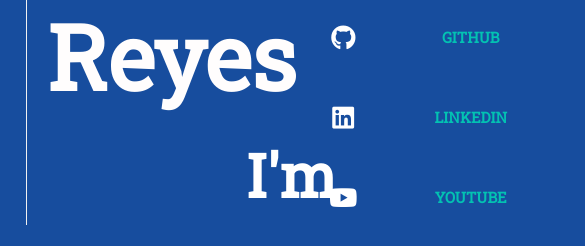
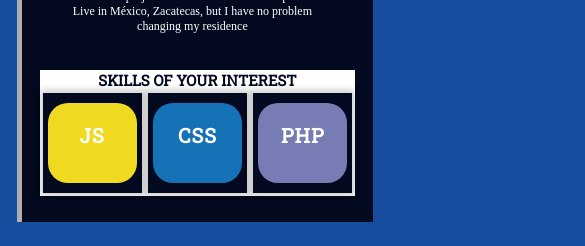
Before and after one commit to Arthurjim/Portfolio, a React (Create React App) app: page /#/aboutMe in a window 390 px wide. Shown: the part 447-693 px from the top of the page, 585 px wide, since content can reach past the window. Built offline with nearby package versions, Linux system fonts and the light colour scheme.

Commit message:
I Finished the responsive design for mobile

```diff
--- a/package.json
+++ b/package.json
@@ -1,7 +1,8 @@
 {
   "name": "portfolio",
   "version": "0.1.0",
-  "private": true,
+  "main": "index.js",
+
   "dependencies": {
     "@testing-library/jest-dom": "^5.11.4",
     "@testing-library/react": "^11.1.0",
--- a/src/components/Header.js
+++ b/src/components/Header.js
@@ -73,7 +73,82 @@ align-content: center;
 
 }
 
+@media screen and (max-width: 700px) {
 
+display: grid;
+top: 0;
+grid-template-columns:none;
+
+grid-template-rows: 50% 50%;
+width: 100vw;
+
+height: 85px;
+
+order: 5;
+z-index: 100;
+
+
+.header__logo{
+color: var( --letras-azul);
+text-shadow: 0px 4px 0px rgb(80, 0, 0);
+
+margin: auto 10px;
+font-size: 35px;
+text-transform: uppercase;
+font-weight: 700;
+letter-spacing: 5px;
+width: 90%;
+text-align: center;
+}
+.header__logo span{
+color: var( --letras-azul);
+font-size: 30px;
+
+}
+.header__form{
+width: 100%;
+height: 100%;
+justify-content: center;/*Ajustar todo el contenido horizontal*/
+/* Solo a estos dos se les puede aplicar space-evenly, space-between */
+align-content: center;/*Ajustar todo el contenido verticalmente*/
+
+}
+.header__form ul{
+display: grid;
+column-gap: 10px;
+width: 100%;
+height: 50px;
+
+}
+.header__form ul li{
+display: inline-block;
+text-align: center;
+align-items: center;
+justify-content: center;
+
+
+}
+
+.header__form ul li a{
+color:#000;
+text-decoration: none;
+font-size:17px;
+font-weight: 500;
+line-height: 40px;
+}
+.header__form ul .active{
+border-bottom: 1px solid white;
+
+}
+.header__form ul li::first-letter{
+color: var( --letras-azul);
+text-shadow: 0px 2px 0px rgb(80, 0, 0);
+
+font-size:20px;
+
+}
+
+}
 `
 const Header = () => {
   return (
--- a/src/components/formContact.js
+++ b/src/components/formContact.js
@@ -1,5 +1,4 @@
 import React from 'react';
-import code  from '../images/coding.png'
 import styled from 'styled-components'
 
 const FormContactStyled = styled.form`
@@ -72,6 +71,45 @@ input{
 input::placeholder{
   text-align:center;
 }
+@media screen and (max-width:800px){
+  width: 90%;
+height:500px;
+margin: 50px auto;
+border:7px solid #C1BEBE;
+border-radius:10px;
+
+.form{
+  text-align:center;
+  width: 100%;
+height:90%;
+color:white;
+display:grid;
+grid-template-columns: none;
+grid-template-rows:20% auto;
+}
+
+.name{
+  display:block;
+  margin-top:40px;
+}
+.name input{
+  display:block;
+  margin:auto;
+  width:250px;
+  height:30px;
+}
+.message{
+  display:block;
+  margin-top:40px;
+
+}
+.message input{
+  display:block;
+  margin:auto;
+  width:70%;
+  height:105px;
+}
+}
 `
 const FormContact = () => {
   return (
--- a/src/components/infoAboutMe.js
+++ b/src/components/infoAboutMe.js
@@ -36,6 +36,62 @@ text-align: center;
   text-shadow: 0px 1px 0px rgb(80, 0, 0);
 
 }
+
+@media screen and (max-width: 1000px){
+display: grid;
+
+
+width: 90%;
+background:#03091E;
+border-left: 5px solid #afafaf;
+.main_info{
+color: #fff;
+width:80%;
+}
+.main_info-div{
+  width:100%;
+  padding: 10px 30px;
+
+}
+.main_info-div p{
+  width:100%;
+
+text-align: center;
+font-size: 18px;
+
+font-family: cursive;
+
+}
+}
+@media screen and (max-width: 800px){
+
+display: grid;
+
+grid-template-rows:1fr 1fr 1fr;
+grid-template-columns: none;
+
+width: 90%;
+background:#03091E;
+border-left: 5px solid #afafaf;
+.main_info{
+color: #fff;
+width:80%;
+}
+.main_info-div{
+  width:100%;
+  padding: 10px 30px;
+
+}
+.main_info-div p{
+  width:100%;
+
+text-align: center;
+font-size: 12px;
+font-family: cursive;
+
+}
+
+}
 `
 const InfoAboutMe = ({children}) => {
   return (
--- a/src/components/mainHome.js
+++ b/src/components/mainHome.js
@@ -140,7 +140,66 @@ color:black;
    }
 
 }
+@media screen and (max-width: 700px) {
+   .main__info-div{
+   width: 100%;
+   height: 100%;
+   border-left: 1px solid rgb(93, 238, 205);
+   /* border-bottom: 1px solid rgb(93, 238, 205); */
 
+  margin: 30px 15px;
+  padding:20px;
+  /* object-fit: cover; */
+  /* border: 1px solid red; */
+
+}
+.main__info-div  p{
+   margin-top: 25px;
+   font-size: 20px;
+   letter-spacing: 3px;
+   color:rgb(255, 255, 255);
+   text-align: center;
+
+}
+.main__info-div h2{
+   margin-top: 25px;
+   font-size: 45px;
+   font-weight: 800;
+   color:rgb(255, 253, 253);
+   text-align: center;
+
+}
+.main__info-div h2 span{
+   color: var( --letras-azul);
+   text-shadow: 0px 4px 0px rgb(80, 0, 0);
+
+
+}
+.main__info-div  h3{
+   margin-top: 25px;
+
+   font-size: 30px;
+   font-weight: 800;
+   color:rgb(255, 255, 255);
+
+   text-align: center;
+
+   align-self: top;
+   padding-top: 20px;
+
+}
+.main__info-div  h3 span{
+   color: var( --letras-azul);
+   text-shadow: 0px 4px 0px rgb(80, 0, 0);
+}
+.main__animation{
+   display: none;
+}
+.main__contact .btn{
+   width:50%;
+   margin: 10% 20%;
+}
+}
 `
 
 const MainHome = () => {
--- a/src/components/photoAbout.js
+++ b/src/components/photoAbout.js
@@ -10,7 +10,7 @@ text-align: center;
 .photo{
 width: 100%;
 object-position: center center;
-border-radius: 20%;
+border-radius: 0;
 }
 .title{
 text-align: center;
@@ -21,6 +21,16 @@ color:var(--letras-azul)
 }
 .title span{
   color:white;
+}
+@media (max-width: 700px){
+  height: 100%;
+   text-align: center;
+   color: #fff;
+}
+.photo{
+   box-shadow: 10px -10px var(--letras-azul);
+   width: 160px;
+   object-position: center center;
 }
 `
 const PhotoAbout = () => {
--- a/src/components/projectsList.js
+++ b/src/components/projectsList.js
@@ -86,28 +86,76 @@ i{
    font-size: 35px;
    margin: 20px;
 }
+@media screen and (max-width:700px){
+   .top-projects__one{
+      width: 85%;
+      font-size:12px;
+      height: 350px;
+      margin: 10px auto;
+      display: grid;
+      grid-template-columns: none;
+      grid-template-rows: 50% auto 10%;
 
+      color: rgb(214, 214, 214);
+      border-radius: 20px 0;
+      border: 3px solid rgb(102, 102, 102);
+      background: rgba(10, 10, 10, 0.582);
+   }
+   .top-projects-img__one img{
+   object-fit: contain;
+   height:90%;
+   margin: auto;
+   border-radius: 10px;
+}
+
+.top-projects-img__two img{
+   object-fit: contain;
+   width:90%;
+
+   height:100%;
+
+   margin: auto;
+   border-radius: 10px;
+}
+.top-projects-img__three img{
+   object-fit: contain;
+
+   height:100%;
+   margin: auto;
+
+
+   border-radius: 10px;
+}
+.links{
+   width:100%;
+   text-align:center;
+}
+i{
+   font-size: 15px;
+   margin: 5px 20px;
+}
+}
 `
 const ProjecstList = () => {
   return (
     <ProjectListStyled>
       <div class="top-projects__one">
-         <div class="top-projects-info">
+          <div class="top-projects-info">
             <h3>Ecommerce</h3>
             <p>This project was create with React and useContext
                <br/>
                It's hosting in a firebase hosting
                Lorem ipsum dolor sit amet, consectetur adipisicing elit. Illum modi animi facilis iure excepturi maiores voluptatem eos praesentium dicta distinctio perspiciatis, fugiat culpa rem magnam harum impedit numquam itaque nesciunt!
             </p>
-         </div>
-         <div class="top-projects-img__one">
+          </div>
+          <div class="top-projects-img__one">
 
              <img  src={ecommerce} alt="" />
 
              <img  src={ecommercet} alt="" />
 
-         </div>
-          <div>
+          </div>
+          <div className="links">
              <i class="fab fa-github"></i>
 
              <i class="fas fa-share-square"></i>
@@ -127,7 +175,7 @@ const ProjecstList = () => {
              <img src={register} alt="" />
 
           </div>
-          <div>
+          <div className="links">
              <i class="fab fa-github"></i>
 
              <i class="fas fa-share-square"></i>
@@ -148,7 +196,7 @@ const ProjecstList = () => {
              <img src={point} alt="" />
 
           </div>
-          <div>
+          <div className="links">
              <i class="fab fa-github"></i>
 
              <i class="fas fa-share-square"></i>
--- a/src/components/skillInfo.js
+++ b/src/components/skillInfo.js
@@ -173,6 +173,174 @@ const SkillInfoStyled = styled.div`
     color:#fff;
 
   }
+
+  @media screen and (max-width: 800px){
+
+
+  grid-column: 1 / 2;
+
+   width:90%;
+   margin:auto;
+   h2{
+     font-size:15px;
+   }
+   .skills{
+    width:100%;
+  display:flex;
+  justify-content:center;
+  align-items:center;
+  }
+  .topSkill{
+  position:relative;
+  background:#03091E;
+
+
+  width:100px;
+  height:100px;
+  display:flex;
+  justify-content:center;
+  align-items:center;
+  flex-direction:column;
+  margin:.2rem;
+  box-shadow:0 0px 7px 3px rgba(0, 0, 0, 0.2);
+
+
+  }
+  .topSkill:hover {
+    background:#022e70;
+
+  }
+ .topSkill .porcent{
+   display:none;
+   position:relative;
+    width:50px;
+    height:50px;
+  }
+  .topSkill .porcent svg{
+
+  display:none;
+   position:relative;
+    width:50px;
+    height:50px;
+  }
+  .topSkill .porcent svg circle{
+    width:50px;
+    height:50px;
+    fill:none;
+    stroke-width:10;
+    stroke:#000;
+    transform:translate(5px, 5px);
+    stroke-dasharray:220;
+    stroke-dashoffset:220;
+
+  }
+  .porcent svg circle:nth-child(1){
+    stroke-dashoffset:0;
+    stroke:#f3f3f3
+  }
+  .porcent svg circle:nth-child(2){
+    stroke-dashoffset:calc(220 - (220 * 60)/100);
+    stroke:#03a9f4;
+  }
+ /* PROCENT CSS */
+  .topSkill .porcentcss{
+  display:none;
+
+   position:relative;
+    width:50px;
+    height:50px;
+  }
+  .topSkill .porcentcss svg{
+    display:none;
+    position:relative;
+    width:50px;
+    height:50px;
+  }
+  .topSkill .porcentcss svg circle{
+    width:50px;
+    height:50px;
+    fill:none;
+    stroke-width:5;
+    stroke:#000;
+    transform:translate(5px, 5px);
+    stroke-dasharray:220;
+    stroke-dashoffset:220;
+
+  }
+  .porcentcss svg circle:nth-child(1){
+    stroke-dashoffset:0;
+    stroke:#f3f3f3
+  }
+  .porcentcss svg circle:nth-child(2){
+    stroke-dashoffset:calc(220 - (220 * 75)/100);
+    stroke:#03a9f4;
+  }
+   /* PROCENT CSS */
+   .topSkill .porcentphp{
+  display:none;
+
+   position:relative;
+    width:50px;
+    height:50px;
+  }
+  .topSkill .porcentphp svg{
+    display:none;
+    position:relative;
+    width:50px;
+    height:50px;
+  }
+  .topSkill .porcentphp svg circle{
+    width:50px;
+    height:50px;
+    fill:none;
+    stroke-width:5;
+    stroke:#000;
+    transform:translate(5px, 5px);
+    stroke-dasharray:220;
+    stroke-dashoffset:220;
+
+  }
+  .porcentphp svg circle:nth-child(1){
+    stroke-dashoffset:0;
+    stroke:#f3f3f3
+  }
+  .porcentphp svg circle:nth-child(2){
+    stroke-dashoffset:calc(220 - (220 * 55)/100);
+    stroke:#03a9f4;
+  }
+ .number{
+    position:absolute;
+    top:0;
+    left:0;
+    width:100%;
+    height:100%;
+    display:flex;
+    justify-content:center;
+    align-items:center;
+
+    color:#fff;
+  }
+ .number h2{
+    font-size:20px;
+  }
+ .number h2 span{
+    font-size:10px;
+  }
+
+
+  .text{
+    font-weight:700;
+    letter-spacing:1px;
+    width:80%;
+    height:70%;
+    text-align:center;
+    line-height:55px;
+    margin:10px;
+    padding:5px;
+    font-size:20px;
+    border-radius:20px;
+  }
+  }
 `
 const SkillInfo = () => {
   return (
--- a/src/components/socialLinks.js
+++ b/src/components/socialLinks.js
@@ -49,6 +49,46 @@ const SocialLinksStyled = styled.div`
    font-size: 15px;
    font-weight: 700;
 }
+@media screen and (max-width:700px){
+  .main_social{
+   width: 100px;
+   height: 400px;
+   display: grid;
+   grid-template-rows: auto;
+   justify-content: right;
+   position: fixed;
+   right: 0;
+   bottom: 0;
+}
+.main_social-item{
+   transition: none;
+
+   display: grid;
+   grid-template-columns: 30% 70%;
+   height: 100%;
+   width: 50px;
+
+   position: relative;
+   right: 0px;
+   border-radius: 55px 0 0 55px;
+   text-align: center;
+   justify-self: left;
+   align-items: center
+
+}
+.main_social-item:hover{
+   transition: none;
+   width: 50px;
+   display: grid;
+   justify-self: center;
+   right: 0;
+
+
+}
+.main_social-item a{
+  display:none;
+}
+}
 `
 
 
--- a/src/containers/Home.js
+++ b/src/containers/Home.js
@@ -12,6 +12,10 @@ width: 100%;
    order: 1;
    overflow:hidden;
    background-attachment: fixed;
+   @media screen and (max-width: 700px) {
+    width: 100vw;
+
+   }
    `
 const Home = () => {
   return (
--- a/src/containers/Projects.js
+++ b/src/containers/Projects.js
@@ -5,7 +5,6 @@ import ProjecstList from '../components/projectsList';
 const ProjectStyled = styled.div`
 
       width: 100%;
-      height: 500px;
 
 
    .title{
```
Also changed, not shown: src/routes/App.js (+4 -3 lines).
